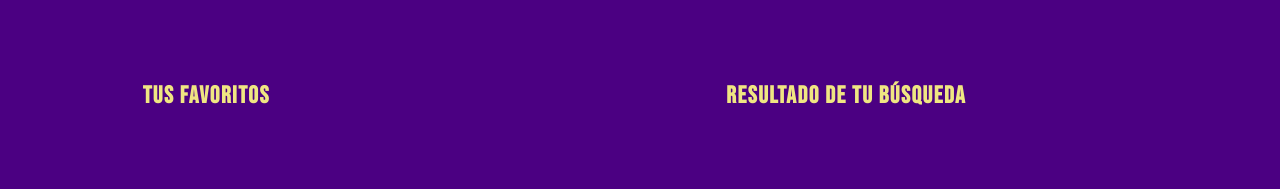
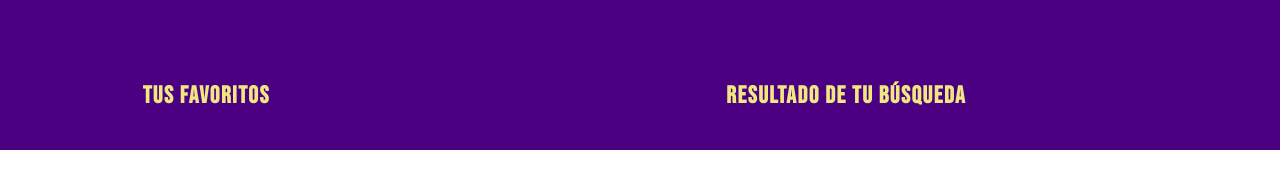
Before and after one commit to Adalab/modulo-2-evaluacion-final-Mora-Porthe, a website: page docs/index.html in a window 1280 px wide. Shown: the part 119-308 px from the top of the page. Drawn offline with Linux system fonts and the light colour scheme; no server answers.

Commit message:
basics changes css

```diff
--- a/src/scss/layout/_sections.scss
+++ b/src/scss/layout/_sections.scss
@@ -1,6 +1,9 @@
+body {
+  height: 100vh;
+  background-color: $color-backgroun-primary;
+}
+
 .main-container {
-  height: 100%;
-  background-color: $color-backgroun-primary;
   display: flex;
   flex-direction: row;
   font-family: $font-title;
@@ -9,14 +12,13 @@
 }
 
 .results-container {
+  margin: 20px;
   padding: 20px;
-  margin-top: 20px;
   width: 70%;
-  height: 100%;
   display: flex;
   flex-direction: row;
   flex-wrap: wrap;
-  overflow: auto;
+  /* overflow: auto; */
   justify-content: center;
 }
 
```
Also changed, not shown: docs/assets/css/main.css.
